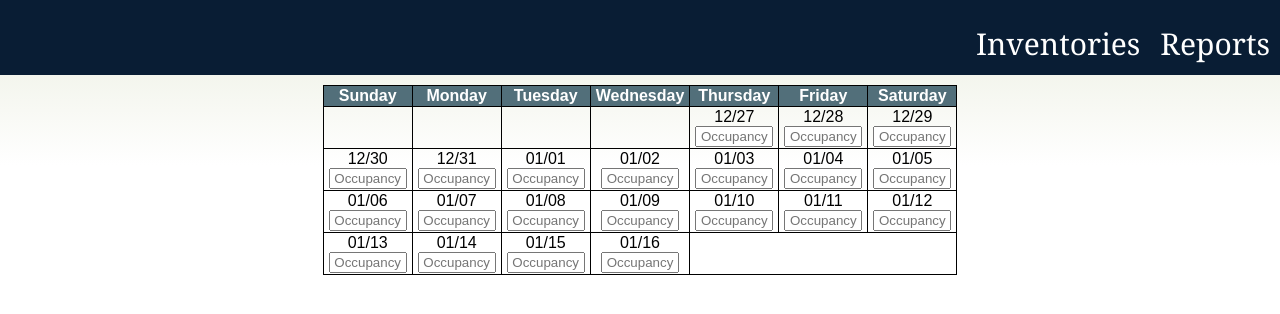
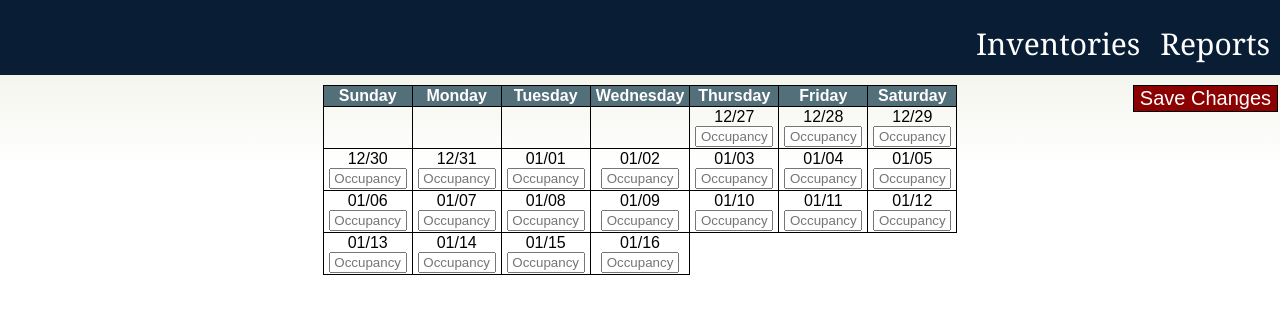
Before and after one commit to ajb85/inventorymanager, a React (Create React App) app: page / in a window 1280 px wide. Shown: the top 314 px of the page. Built offline with nearby package versions, Linux system fonts and the light colour scheme.

Commit message:
Gutted Volume.js to create TableCalendar.  TC can be used to create a custom calendar--requiring input for start date, number of days to run the calendar, how to handle input change, and fetched data for Volumes.

```diff
--- a/src/App.js
+++ b/src/App.js
@@ -15,7 +15,7 @@ class App extends Component {
     this.fetchListData = this.fetchListData.bind(this);
     this.changePage = this.changePage.bind(this);
     this.state = {
-      page: <Volume startDate={new Date(2018, 11, 27)} days={21} />
+      page: <Volume />
     };
   }
   componentDidMount() {
--- a/src/Comps/NewInventory.js
+++ b/src/Comps/NewInventory.js
@@ -31,7 +31,7 @@ class NewInventory extends Component {
   constructor(props) {
     super(props);
     this.onInputChange = this.onInputChange.bind(this);
-    this.handleSubmit = this.handleSubmit.bind(this);
+    this.onSubmit = this.onSubmit.bind(this);
     //this.state: {item: {0: "123", 1: "41"}, item2: {}}
   }
   componentDidMount() {
@@ -48,7 +48,7 @@ class NewInventory extends Component {
   consoleLog() {
     console.log(getTodaysDate());
   }
-  handleSubmit(event) {
+  onSubmit(event) {
     event.preventDefault();
     let dataToSave = {};
     const time = new Date().getTime();
@@ -76,7 +76,7 @@ class NewInventory extends Component {
       />
     ));
     return (
-      <form onSubmit={this.handleSubmit} className="submitForm">
+      <form onSubmit={this.onSubmit} className="submitForm">
         <input
           type="date"
           defaultValue={getTodaysDate()}
--- /dev/null
+++ b/src/Comps/TableCalendar.js
@@ -0,0 +1,91 @@
+import React, { Component } from "react";
+
+class TableCalendar extends Component {
+  constructor(props) {
+    super(props);
+    this.tabularRow = this.tabularRow.bind(this);
+    this.tabularData = this.tabularData.bind(this);
+    this.createDatesObject = this.createDatesObject.bind(this);
+    this.singleDateObject = this.singleDateObject.bind(this);
+  }
+  tabularRow(dates) {
+    let table = [];
+    //"i" runs through "dates" variable to place on the calendar.
+    //"j" writes 7 days to a line
+    let i = 0;
+    while (i < dates.length) {
+      let jsx = [];
+      for (let j = 0; j < 7; j++) {
+        //Don't input extra data if outside the limits of "dates"
+        if (i < dates.length) {
+          //dayOfWeek = 0-6
+          const dayOfWeek = new Date(
+            dates[i].year,
+            dates[i].month,
+            dates[i].day
+          ).getDay();
+          //j dictates the day on the caldenar.  If dayOfWeek & j do not
+          //agree, it's not the correct day.
+          if (dayOfWeek === j) {
+            jsx.push(this.tabularData(dates[i]));
+            i++;
+          } else {
+            jsx.push(<td />);
+          }
+        }
+      }
+      table.push(<tr>{jsx}</tr>);
+    }
+    return table;
+  }
+  tabularData(date) {
+    const formattedDate = dateFormat(date.year, date.month + 1, date.day, 1);
+    return (
+      <td>
+        <p className="center">{formattedDate}</p>
+        <input
+          className="inputListMed"
+          type="number"
+          value={this.props.volumes[date.time]}
+          placeholder="Occupancy"
+          onChange={this.props.onInputChange.bind(this, date.time)}
+        />
+      </td>
+    );
+  }
+  createDatesObject(startDate, days) {
+    let dates = [];
+    for (let i = 0; i < days; i++) {
+      dates.push(this.singleDateObject(startDate, i));
+    }
+    return dates;
+  }
+  singleDateObject(date, days) {
+    var result = new Date(date);
+    result.setDate(result.getDate() + days);
+    let month = result.getMonth();
+    let year = result.getFullYear();
+    let day = result.getDate();
+    let time = result.getTime();
+    return { year: year, month: month, day: day, time: time };
+  }
+  render() {
+    let dates = this.createDatesObject(this.props.startDate, this.props.days);
+    return this.tabularRow(dates);
+  }
+}
+
+export default TableCalendar;
+
+function dateFormat(yyyy, mm, dd, short) {
+  if (dd < 10) {
+    dd = "0" + dd;
+  }
+  if (mm < 10) {
+    mm = "0" + mm;
+  }
+  if (short) {
+    return mm + "/" + dd;
+  }
+  return mm + "/" + dd + "/" + yyyy;
+}
--- a/src/Comps/Volume.js
+++ b/src/Comps/Volume.js
@@ -1,13 +1,13 @@
 import React, { Component } from "react";
+import TableCalendar from "./TableCalendar.js";
 
 class Volume extends Component {
   constructor(props) {
     super(props);
-    this.tabularRow = this.tabularRow.bind(this);
-    this.tabularData = this.tabularData.bind(this);
-    this.createDatesObject = this.createDatesObject.bind(this);
-    this.singleDateObject = this.singleDateObject.bind(this);
+    this.onSubmit = this.onSubmit.bind(this);
+    this.onInputChange = this.onInputChange.bind(this);
     this.state = {
+      volumes: {
         "1545886800000": 85,
         "1545973200000": 8,
         "1546059600000": 74,
@@ -28,80 +28,43 @@ class Volume extends Component {
         "1547442000000": 69,
         "1547528400000": 92,
         "1547614800000": 76
+      }
     };
   }
 
   onInputChange(time, event) {
-    this.setState({ [time]: event.target.value });
+    let newVolume = this.state.volumes;
+    newVolume[time] = event.target.value;
+    this.setState({ volume: newVolume });
   }
-  tabularRow(dates) {
-    let table = [];
-    //"i" runs through "dates" variable to place on the calendar.
-    //"j" writes 7 days to a line
-    let i = 0;
-    while (i < dates.length) {
-      let jsx = [];
-      for (let j = 0; j < 7; j++) {
-        //Don't input extra data if outside the limits of "dates"
-        if (i < dates.length) {
-          //dayOfWeek = 0-6
-          const dayOfWeek = new Date(
-            dates[i].year,
-            dates[i].month,
-            dates[i].day
-          ).getDay();
-          //j dictates the day on the caldenar.  If dayOfWeek & j do not
-          //agree, it's not the correct day.
-          if (dayOfWeek === j) {
-            jsx.push(this.tabularData(dates[i]));
-            i++;
-          } else {
-            jsx.push(<td />);
+  onSubmit(event) {
+    event.preventDefault();
+    //POST fetch to update server file under username with name+link
+    const saveFileURL = "./saveInvData.php";
+    var fetchData = {
+      method: "POST",
+      body: JSON.stringify([this.state.volumes, "volume"]),
+      cache: "no-cache"
+    };
+    fetch(saveFileURL, fetchData)
+      .then(res => res.text())
+      .then(data => console.log("data: ", data));
+    return false;
   }
-        }
-      }
-      table.push(<tr>{jsx}</tr>);
-    }
-    return table;
-  }
-  createDatesObject(startDate, days) {
-    let dates = [];
-    for (let i = 0; i < days; i++) {
-      dates.push(this.singleDateObject(startDate, i));
-    }
-    return dates;
-  }
-  singleDateObject(date, days) {
-    var result = new Date(date);
-    result.setDate(result.getDate() + days);
-    let month = result.getMonth();
-    let year = result.getFullYear();
-    let day = result.getDate();
-    let time = result.getTime();
-    return { year: year, month: month, day: day, time: time };
-  }
-  tabularData(date) {
-    const dateFormatted = dateFormat(date.year, date.month + 1, date.day, 1);
+
+  render() {
+    let table = (
+      <TableCalendar
+        startDate={new Date(2018, 11, 27)}
+        days={21}
+        onInputChange={this.onInputChange}
+        volumes={this.state.volumes}
+      />
+    );
     return (
-      <td>
-        <p className="center">{dateFormatted}</p>
-        <input
-          className="inputListMed"
-          type="number"
-          value={this.state[date.time]}
-          placeholder="Occupancy"
-          onChange={this.onInputChange.bind(this, date.time)}
-        />
-      </td>
-    );
-  }
-  render() {
-    let dates = this.createDatesObject(this.props.startDate, this.props.days);
-
-    let table = this.tabularRow(dates);
-    return (
-      <form>
-        <table border="1" className="calendar">
+      <form onSubmit={this.onSubmit}>
+        <input className="saveButton" value="Save Changes" type="submit" />
+        <table className="calendar">
           <thead className="tableHeader">
             <tr>
               <th>Sunday</th>
@@ -121,16 +84,3 @@ class Volume extends Component {
 }
 
 export default Volume;
-
-function dateFormat(yyyy, mm, dd, short) {
-  if (dd < 10) {
-    dd = "0" + dd;
-  }
-  if (mm < 10) {
-    mm = "0" + mm;
-  }
-  if (short) {
-    return mm + "/" + dd;
-  }
-  return mm + "/" + dd + "/" + yyyy;
-}
--- a/src/css/table.css
+++ b/src/css/table.css
@@ -94,13 +94,15 @@ td {
   margin-top: 10px;
 }
 .calendar {
-  border: 1px solid black;
   margin-top: 10px;
   margin-left: auto;
   margin-right: auto;
   border-collapse: collapse;
   text-align: center;
 }
+.calendar td {
+  border: 1px solid black;
+}
 .center {
   text-align: center;
   margin: 0;
```
Lines whose indentation alone changed are shown as unchanged.
